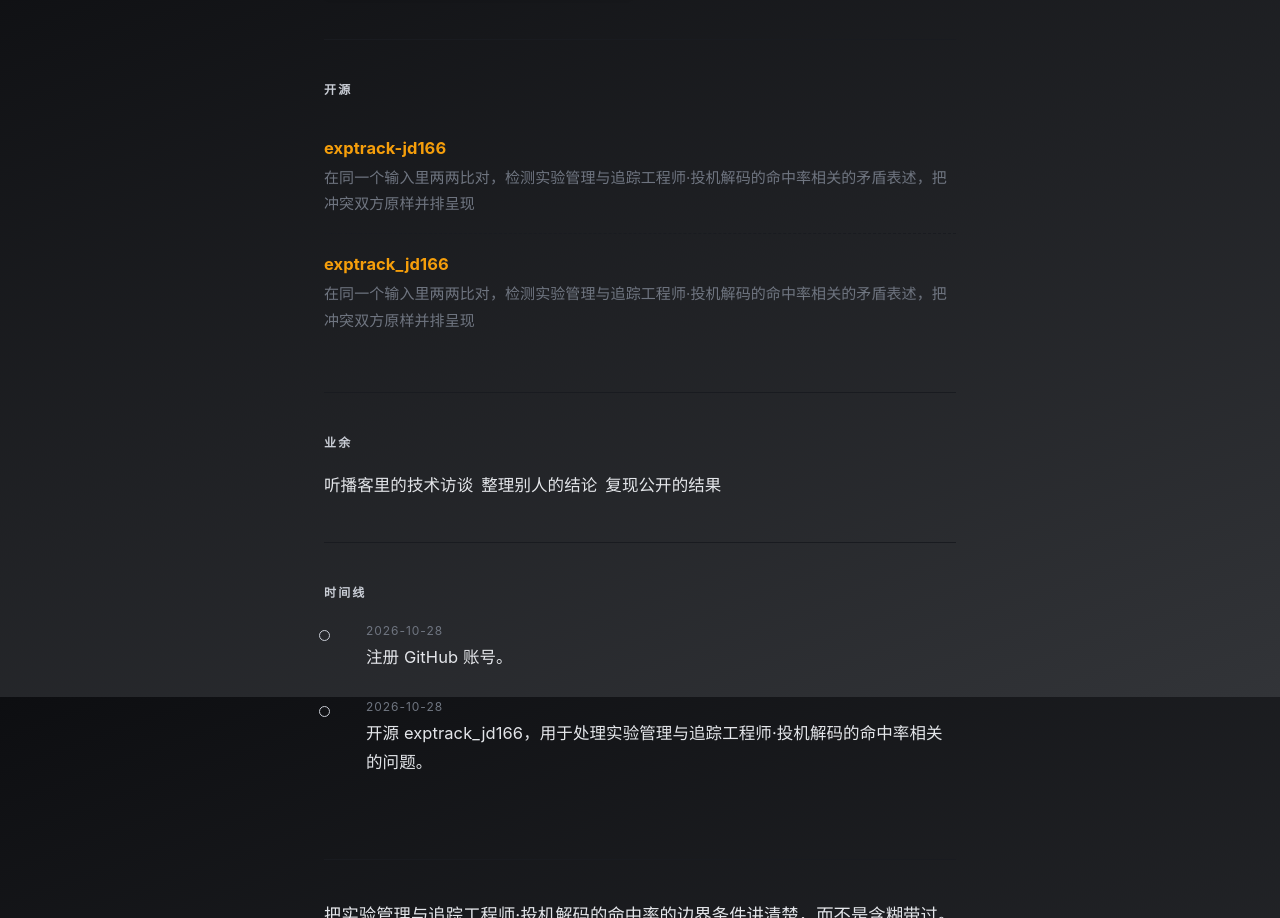
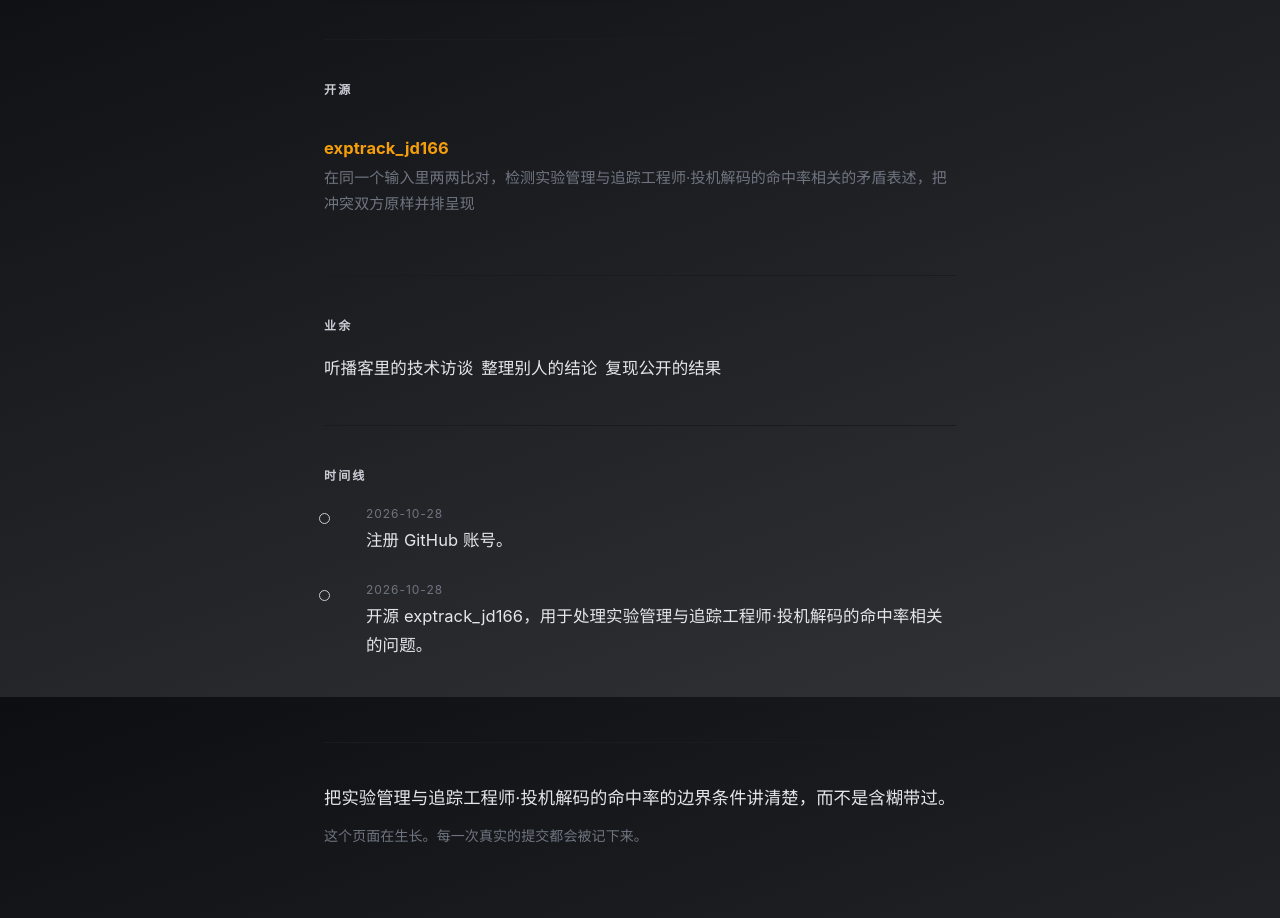
Before and after one commit to wangliwesi/wangliwesi.github.io, a plain HTML site: page index.html in a window 1280 px wide. Shown: the part 903-1821 px from the top of the page. Drawn offline with Linux system fonts and the light colour scheme.

Commit message:
fix: 更新个人站点

```diff
--- a/index.html
+++ b/index.html
@@ -102,9 +102,6 @@ background-image:radial-gradient(#191b20 1px, transparent 1px);background-size:2
 <section id="work">
   <h2>开源</h2>
   <ul class="repos">
-    <li><div class="name"><a href="https://github.com/wangliwesi/exptrack-jd166" rel="noopener">exptrack-jd166</a></div>
-      <div class="desc">在同一个输入里两两比对，检测实验管理与追踪工程师·投机解码的命中率相关的矛盾表述，把冲突双方原样并排呈现</div>
-    </li>
     <li><div class="name"><a href="https://github.com/wangliwesi/exptrack_jd166" rel="noopener">exptrack_jd166</a></div>
       <div class="desc">在同一个输入里两两比对，检测实验管理与追踪工程师·投机解码的命中率相关的矛盾表述，把冲突双方原样并排呈现</div>
     </li>
```
